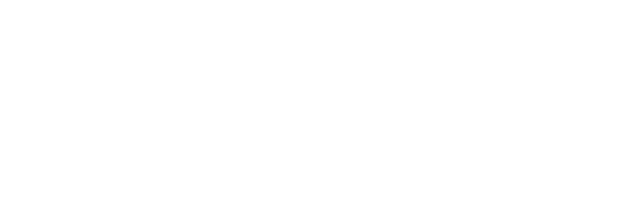
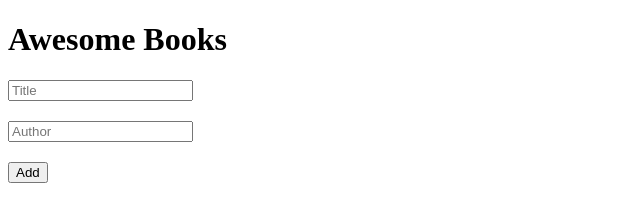
Before and after one commit to tan12082001/Project-AwesomeBooks, a website: page index.html in a window 1280 px wide. Shown: the whole page, without its empty margins (0-640 px from the left). Drawn offline with Linux system fonts and the light colour scheme.

Commit message:
Add AwesomeBooks page basic UI

```diff
--- a/index.html
+++ b/index.html
@@ -7,7 +7,35 @@
     <link rel="stylesheet" href="styles.css">
 </head>
 <body>
+    <header>
 
+    </header>
+    <div class="wrapper">
+        <main>
+            <div class="heading">
+                <h1>Awesome Books</h1>
+            </div>
+            <div class="books-display"></div>
+            <div class="add-book">
+                <form action="" method="POST">
+                    <div class="title">
+                        <label for="book-name"></label>
+                        <input class="book" type="text" id="book-name" placeholder="Title" required>
+                    </div>
+                    <div class="author">
+                        <label for="author-name"></label>
+                        <input class="author" type="text" id="author-name" placeholder="Author" required>
+                    </div>
+                    <div class="add-button">
+                        <button class="add-book" type="button">Add</button>
+                    </div>
+                </form>
+            </div>
+        </main>
+        <footer>
+
+        </footer>
+    </div>
     <script src="app.js"></script>
 </body>
 </html>
--- a/styles.css
+++ b/styles.css
@@ -0,0 +1,3 @@
+div {
+    margin-bottom: 20px;
+}
```
Also changed, not shown: README.md.
